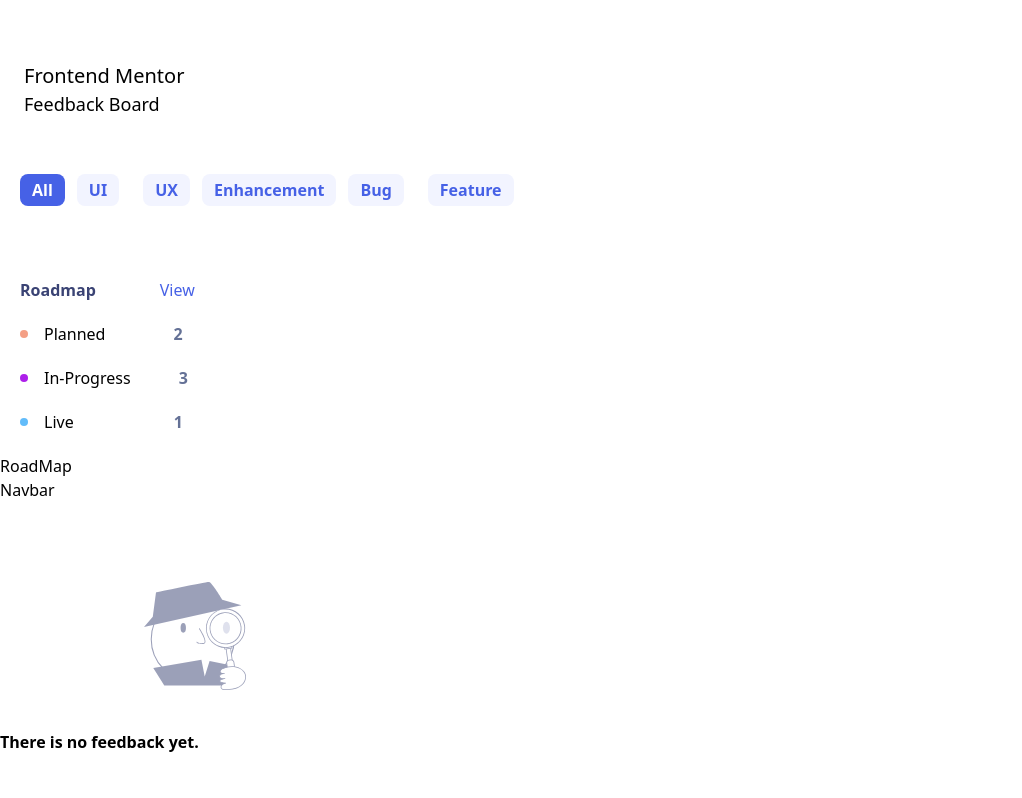
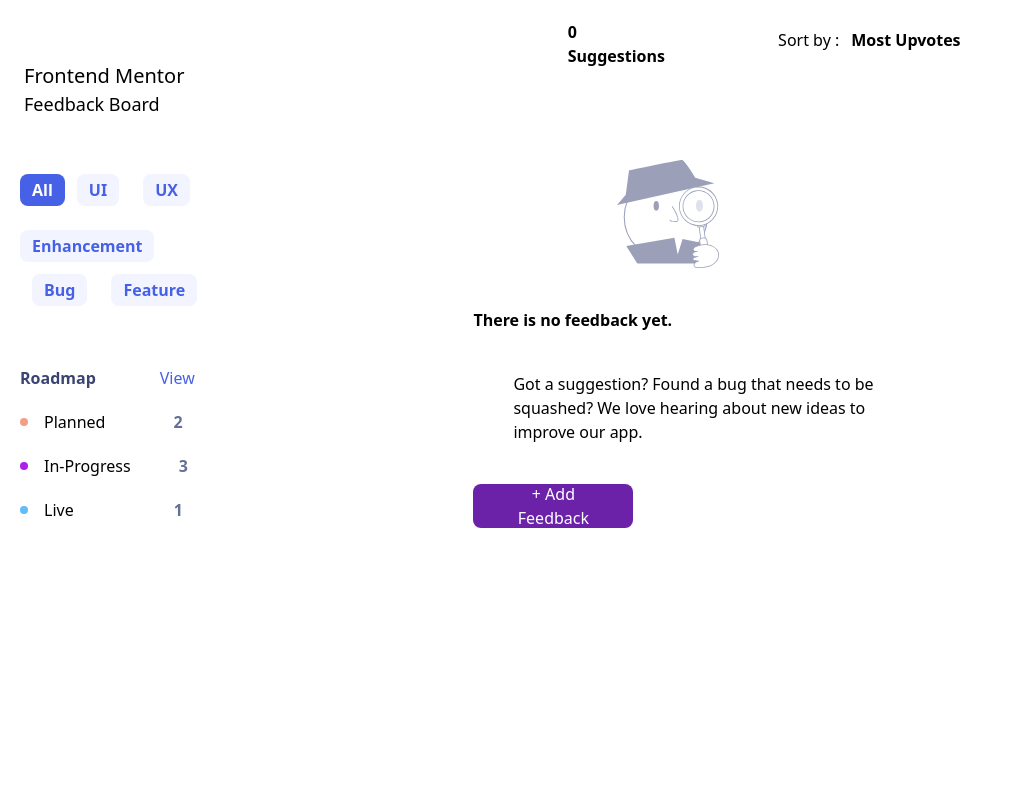
Before and after one commit to kes-crypto/Feedback-App, a React (Vite) app: page / in a window 1280 px wide. Shown: the top 798 px of the page, without its empty margins (0-1022 px from the left). Built offline with nearby package versions, Linux system fonts and the light colour scheme.

Commit message:
Components Added

```diff
--- a/package.json
+++ b/package.json
@@ -12,7 +12,8 @@
   "dependencies": {
     "react": "^18.2.0",
     "react-dom": "^18.2.0",
-    "react-icons": "^5.0.1"
+    "react-icons": "^5.0.1",
+    "react-router-dom": "^6.21.3"
   },
   "devDependencies": {
     "@types/react": "^18.2.43",
--- a/src/App.jsx
+++ b/src/App.jsx
@@ -1,15 +1,35 @@
-import { Suggestion, Navbar, Sidebar } from "./Components";
 import "./index.css";
+import Logo from "./Components/Sidebar/Logo";
+import Categories from "./Components/Sidebar/Categories";
+import Suggestions from "./Components/Suggestion";
+import Menu from "./Components/Navbar";
 
 function App() {
   return (
     <>
-      <div class="">
-        <Sidebar />
+      <div className="nav-bar md:flex lg:flex-col">
+        <div className="lg:flex">
+          <div className="md:flex lg:flex-col">
+            <Logo />
+            <div className="md:flex lg:flex">
+              <Categories />
+            </div>
+          </div>
+          <div className="">
+            <Menu />
+            <Suggestions />
+          </div>
+        </div>
+        <div className="md:hidden lg:hidden">
+          <Categories />
+        </div>
       </div>
-      <div>
-        <Navbar />
-        <Suggestion />
+
+      <div className=" hidden md:hidden">
+        <Menu />
+      </div>
+      <div className=" hidden md:hidden">
+        <Suggestions />
       </div>
     </>
   );
--- a/src/Components/Navbar.jsx
+++ b/src/Components/Navbar.jsx
@@ -1,7 +1,65 @@
-import React from "react";
+import * as React from "react";
+//import Tick from "../assets/Path 3.png";
+import edit from "../Assests/edit.svg";
+export default function Suggestions() {
+  const [open, setOpen] = React.useState(false);
+  function handleOpen() {
+    setOpen(!open);
+  }
+  return (
+    <div className="SUG flex justify-between p-5 md:rounded-lg md:mt-10 lg:mt-0 lg:ml-6 lg:w-11/12 bg-white md:w-screen ">
+      <div className="md:flex hidden ">
+        <img src={edit} alt="" srcset="" />
+        <p className="font-bold mx-3">0 Suggestions</p>
+      </div>
+      <div className="flex items-center">
+        <p className="md:mx-3">Sort by : </p>
+        <button onClick={handleOpen} className="flex items-center">
+          <span className="font-bold mr-3">Most Upvotes</span>
+          <svg
+            xmlns="http://www.w3.org/2000/svg"
+            width="9"
+            height="7"
+            viewBox="0 0 9 7"
+            fill="none"
+          >
+            <path d="M1 1L5 5L9 1" stroke="white" stroke-width="2" />
+          </svg>
+        </button>
+        {open && (
+          <div className=" absolute top-48 md:top-80 lg:top-20 md:right-80  w-60 h-48 z-40 bg-white font-semibold text-left text-[#647196]  shadow-md p-5 rounded-lg">
+            <option
+              className="hover:text-[#AD1FEA] hover:font-bold border-b-2 my-2"
+              value="Most Upvotes"
+            >
+              Most Upvotes
+              <img src={Tick} alt="Tick image" />
+            </option>
+            <option
+              className="hover:text-[#AD1FEA] hover:font-bold border-b-2"
+              value="Least Upvotes"
+            >
+              Least Upvotes
+            </option>
+            <option
+              className="hover:text-[#AD1FEA] hover:font-bold border-b-2 my-2"
+              value="Most Comments"
+            >
+              Most Comments
+            </option>
+            <option
+              className="hover:text-[#AD1FEA] hover:font-bold border-b-2"
+              value="Least Comments"
+            >
+              Least Comments
+            </option>
+          </div>
+        )}
+      </div>
 
-const Navbar = () => {
-  return <div>Navbar</div>;
-};
-
-export default Navbar;
+      <button className="BTN w-36 h-10 text-white hover:bg-[#C75AF6]">
+        + Add Feedback
+      </button>
+    </div>
+  );
+}
```
Also changed, not shown: src/Assests/edit.svg (added), 1 other file (tests, documents, lock files or other folders).
